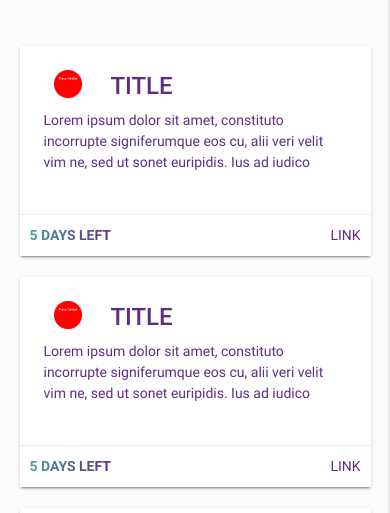
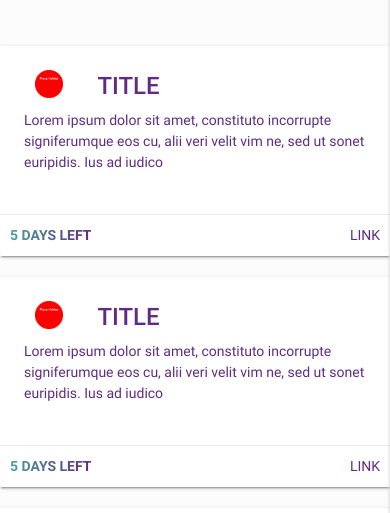
Before and after one commit to nanetteCodes/ico-kingdom, a plain HTML site: page index.html in a window 390 px wide. Shown: the part 331-844 px from the top of the page. Drawn offline with nearby package versions, Linux system fonts and the light colour scheme.

Commit message:
100 width container on mobile

```diff
--- a/assets/css/style.css
+++ b/assets/css/style.css
@@ -193,9 +193,6 @@ i.medium {
   #twitterDiv {
     width: 100%;
   }
-}
-
-@media (max-width: 580px) {
   .designedBy {
     float: none;
     display: inline-block;
@@ -206,4 +203,7 @@ i.medium {
   .brand-logo .logo {
     float: left;
   }
+  .container {
+    width: 100%;
+  }
 }
```
